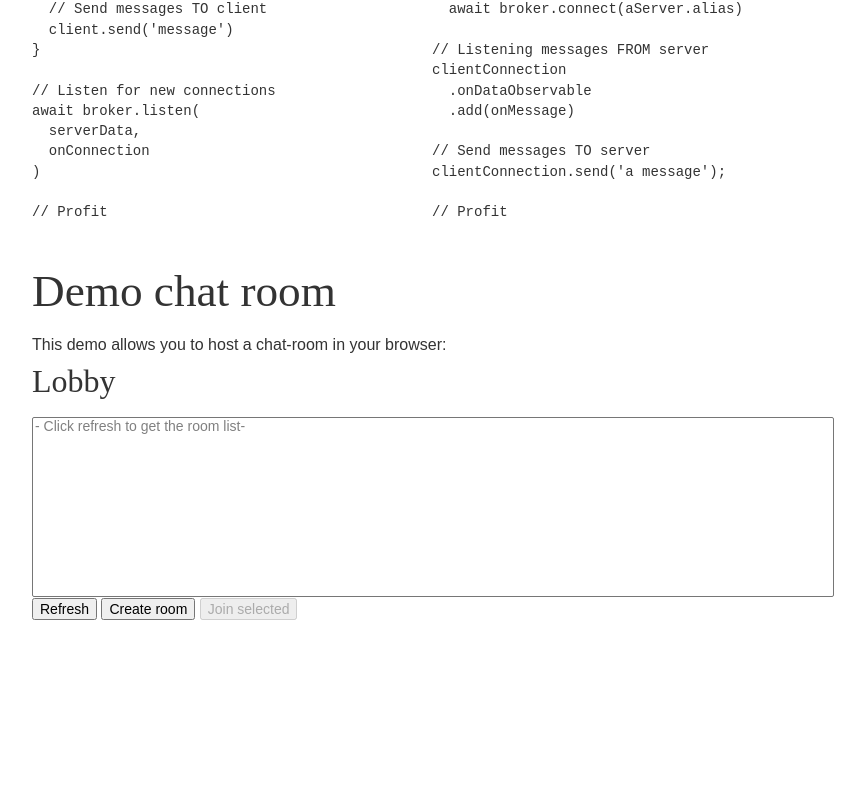
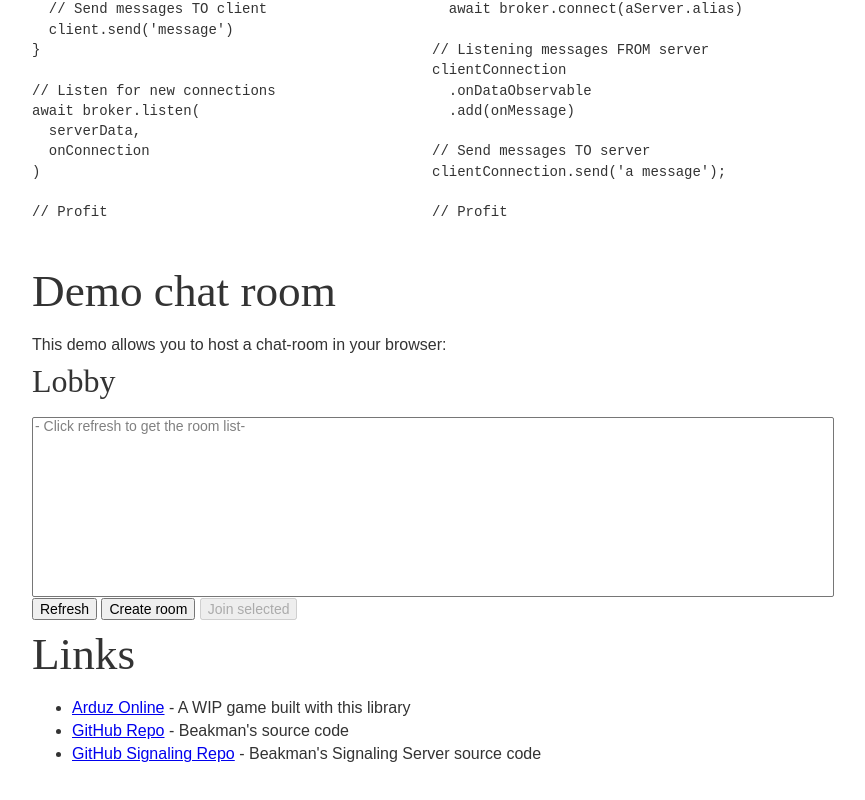
Before and after one commit to arduz-online/beakman, a website: page docs/index.html in a window 1280 px wide. Shown: the part 1488-2288 px from the top of the page, without its empty margins (208-1073 px from the left). Before the commit the page ends 2132 px from the top, so only its background shows below. Drawn offline with nearby package versions, Linux system fonts and the light colour scheme; a web font is replaced by a local one.

Commit message:
add links

```diff
--- a/docs/index.html
+++ b/docs/index.html
@@ -404,4 +404,12 @@ clientConnection.send('a message');
       </div>
     </div>
   </div>
+
+  <h3>Links</h3>
+  <div>
+    <ul>
+      <li><a href="https://arduz.io">Arduz Online</a> - A WIP game built with this library</li>
+      <li><a href="https://girhub.com/menduz/beakman">GitHub Repo</a> - Beakman's source code</li>
+      <li><a href="https://girhub.com/menduz/beakman-signaling">GitHub Signaling Repo</a> - Beakman's Signaling Server source code</li>
+    </ul>
 </header>
```
